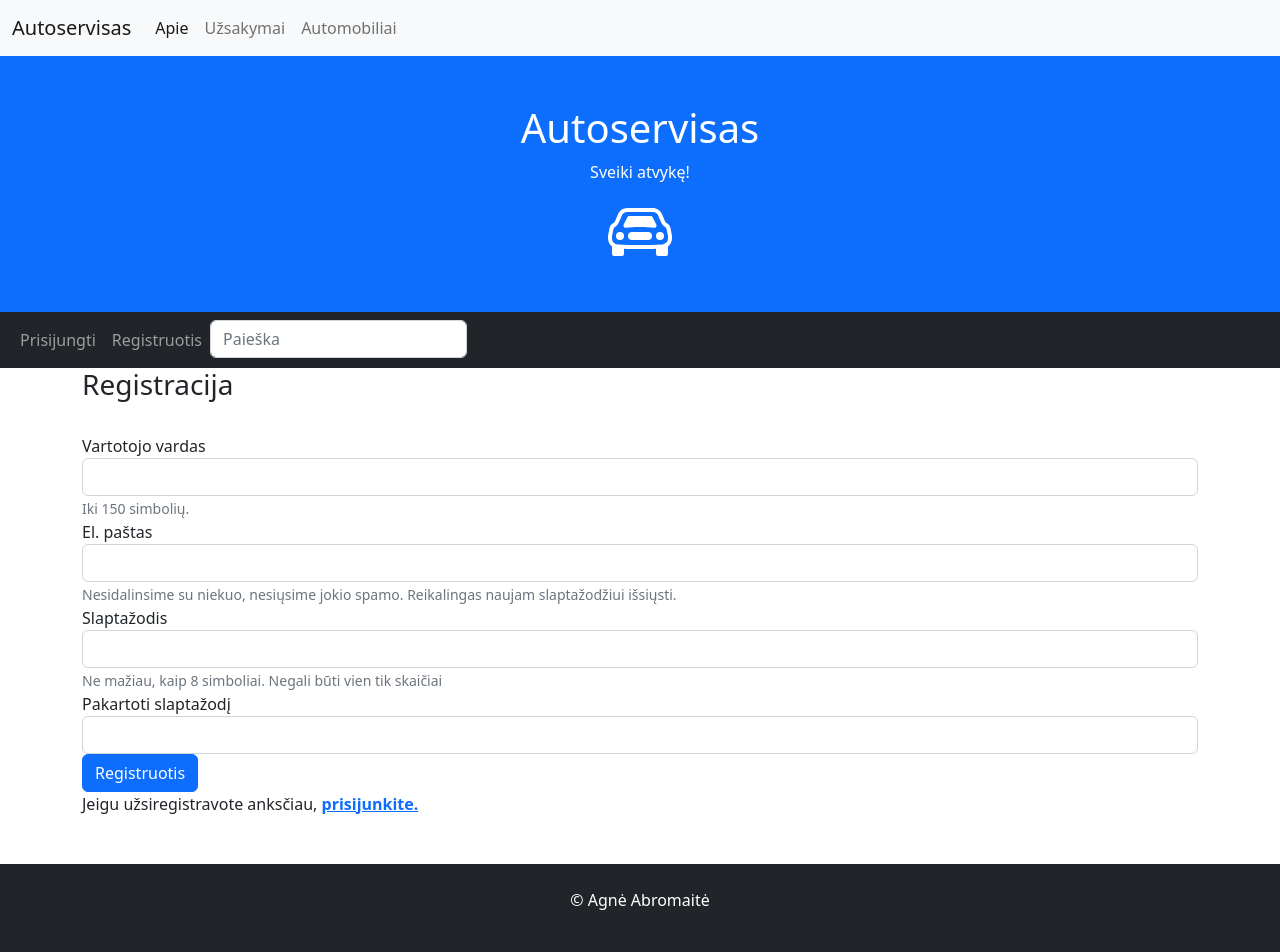
After one commit to A-Abromaite/auto, a Django app: page /autoservice/register/ in a window 1280 px wide. The commit adds this page. Run offline with Django 4.2, Linux system fonts and the light colour scheme.

Commit message:
Sukurta vartotojo registracijos forma

```diff
--- a/mysite/autoservice/templates/base.html
+++ b/mysite/autoservice/templates/base.html
@@ -11,6 +11,7 @@
     height: 200px;
     background: #aaa;
   }
+
 
     </style>
 </head>
@@ -52,16 +53,19 @@
         <ul class="navbar-nav">
             {% if user.is_authenticated %}
             <li class="nav-item"><a class="nav-link" href="#">
-              <svg class="bi bi-person" width="1.5em" height="1.5em" viewBox="0 0 16 16" fill="currentColor" xmlns="http://www.w3.org/2000/svg">
-                <path fill-rule="evenodd" d="M13 14s1 0 1-1-1-4-6-4-6 3-6 4 1 1 1 1h10zm-9.995-.944v-.002.002zM3.022 13h9.956a.274.274 0 00.014-.002l.008-.002c-.001-.246-.154-.986-.832-1.664C11.516 10.68 10.289 10 8 10c-2.29 0-3.516.68-4.168 1.332-.678.678-.83 1.418-.832 1.664a1.05 1.05 0 00.022.004zm9.974.056v-.002.002zM8 7a2 2 0 100-4 2 2 0 000 4zm3-2a3 3 0 11-6 0 3 3 0 016 0z" clip-rule="evenodd"/>
-              </svg>
-            {{ user.get_username }}</a></li>
+                <svg class="bi bi-person" width="1.5em" height="1.5em" viewBox="0 0 16 16" fill="currentColor"
+                     xmlns="http://www.w3.org/2000/svg">
+                    <path fill-rule="evenodd"
+                          d="M13 14s1 0 1-1-1-4-6-4-6 3-6 4 1 1 1 1h10zm-9.995-.944v-.002.002zM3.022 13h9.956a.274.274 0 00.014-.002l.008-.002c-.001-.246-.154-.986-.832-1.664C11.516 10.68 10.289 10 8 10c-2.29 0-3.516.68-4.168 1.332-.678.678-.83 1.418-.832 1.664a1.05 1.05 0 00.022.004zm9.974.056v-.002.002zM8 7a2 2 0 100-4 2 2 0 000 4zm3-2a3 3 0 11-6 0 3 3 0 016 0z"
+                          clip-rule="evenodd"/>
+                </svg>
+                {{ user.get_username }}</a></li>
             <li class="nav-item"><a class="nav-link" href="{% url 'myorders' %}">Mano užsakymai</a></li>
-            <li class="nav-item"><a class="nav-link" href="{% url 'logout'%}?next=/autoservice">Atsijungti</a></li>
-          {% else %}
-            <li class="nav-item"><a class="nav-link" href="{% url 'login'%}?next={{request.path}}">Prisijungti</a></li>
-            <li class="nav-item"><a class="nav-link" href="#">Registruotis</a></li>
-          {% endif %}
+            <li class="nav-item"><a class="nav-link" href="{% url 'logout' %}?next=/autoservice">Atsijungti</a></li>
+            {% else %}
+            <li class="nav-item"><a class="nav-link" href="{% url 'login' %}?next={{request.path}}">Prisijungti</a></li>
+            <li class="nav-item"><a class="nav-link" href="{% url 'register' %}">Registruotis</a></li>
+            {% endif %}
 
             <li>
                 <form action="{% url 'search' %}" method="get" class="form-inline my-2 my-md-0">
@@ -71,6 +75,16 @@
         </ul>
     </div>
 </nav>
+<div class="container">
+    {% if messages %}
+    {% for message in messages %}
+    <div class="alert alert-{% if message.tags == 'error' %}danger{% elif message.tags == 'info' %}success{% endif %}"
+         role="alert">
+        {{ message }}
+    </div>
+    {% endfor %}
+    {% endif %}
+</div>
 <div>
     {% block "content"%}{%endblock%}
 </div>
--- /dev/null
+++ b/mysite/autoservice/templates/registration/register.html
@@ -0,0 +1,37 @@
+{% extends "base.html" %}
+
+{% block "title" %}Registracija{% endblock %}
+
+{% block "content" %}
+
+    <div class="container register">
+        <h3>Registracija</h3><br/>
+        <form method="post">
+            {% csrf_token %}
+            <div class="form-group">
+                <label for="username">Vartotojo vardas</label>
+                <input name="username" type="text" class="form-control" id="username" aria-describedby="usernameHelp">
+                <small id="usernameHelp" class="form-text text-muted">Iki 150 simbolių.</small>
+            </div>
+            <div class="form-group">
+                <label for="exampleInputEmail1">El. paštas</label>
+                <input name="email" type="email" class="form-control" id="exampleInputEmail1" aria-describedby="emailHelp">
+                <small id="emailHelp" class="form-text text-muted">Nesidalinsime su niekuo, nesiųsime jokio spamo.
+                    Reikalingas naujam slaptažodžiui išsiųsti. </small>
+            </div>
+            <div class="form-group">
+                <label for="password">Slaptažodis</label>
+                <input name="password" type="password" class="form-control" id="password" aria-describedby="pwdHelp">
+                <small id="pwdHelp" class="form-text text-muted">Ne mažiau, kaip 8 simboliai. Negali būti vien tik
+                    skaičiai</small>
+            </div>
+            <div class="form-group">
+                <label for="password2">Pakartoti slaptažodį</label>
+                <input name="password2" type="password" class="form-control" id="password2" aria-describedby="pwd2Help">
+            </div>
+            <button type="submit" class="btn btn-primary register-button">Registruotis</button>
+        </form>
+        <p>Jeigu užsiregistravote anksčiau, <a href="{% url 'login' %}"><strong>prisijunkite.</strong></a></p>
+    </div>
+
+{% endblock %}
--- a/mysite/autoservice/urls.py
+++ b/mysite/autoservice/urls.py
@@ -11,4 +11,6 @@ urlpatterns = [
     path('search/', views.search, name='search'),
     path('accounts/', include('django.contrib.auth.urls')),
     path('myorders/', views.MyOrderListView.as_view(),name="myorders"),
+    path('register/', views.register, name='register'),
+
 ]
--- a/mysite/autoservice/views.py
+++ b/mysite/autoservice/views.py
@@ -1,9 +1,12 @@
-from django.shortcuts import render, get_object_or_404
+from django.shortcuts import render, get_object_or_404, redirect
 from django.http import HttpResponse
 from .models import Service, Vehicle, Order
 from django.views import generic
 from django.core.paginator import Paginator
 from django.db.models import Q
+from django.contrib.auth.forms import User
+from django.views.decorators.csrf import csrf_protect
+from django.contrib import messages
 
 def search(request):
     """
@@ -67,3 +70,33 @@ class MyOrderListView(generic.ListView):
 
     def get_queryset(self):
         return Order.objects.filter(client=self.request.user)
+
+
+@csrf_protect
+def register(request):
+    if request.method == "POST":
+        # pasiimame reikšmes iš registracijos formos
+        username = request.POST['username']
+        email = request.POST['email']
+        password = request.POST['password']
+        password2 = request.POST['password2']
+        # tikriname, ar sutampa slaptažodžiai
+        if password == password2:
+            # tikriname, ar neužimtas username
+            if User.objects.filter(username=username).exists():
+                messages.error(request, f'Vartotojo vardas {username} užimtas!')
+                return redirect('register')
+            else:
+                # tikriname, ar nėra tokio pat email
+                if User.objects.filter(email=email).exists():
+                    messages.error(request, f'Vartotojas su el. paštu {email} jau užregistruotas!')
+                    return redirect('register')
+                else:
+                    # jeigu viskas tvarkoje, sukuriame naują vartotoją
+                    User.objects.create_user(username=username, email=email, password=password)
+                    messages.info(request, f'Vartotojas {username} užregistruotas!')
+                    return redirect('login')
+        else:
+            messages.error(request, 'Slaptažodžiai nesutampa!')
+            return redirect('register')
+    return render(request, 'registration/register.html')
```
